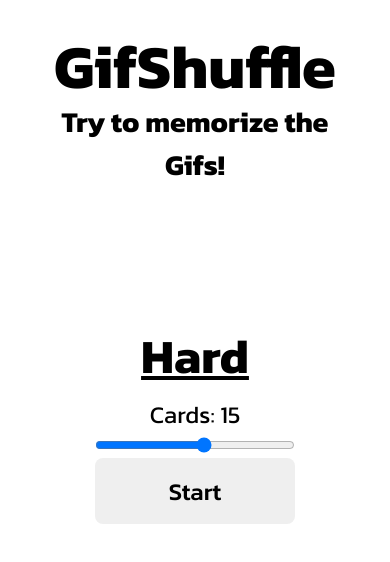
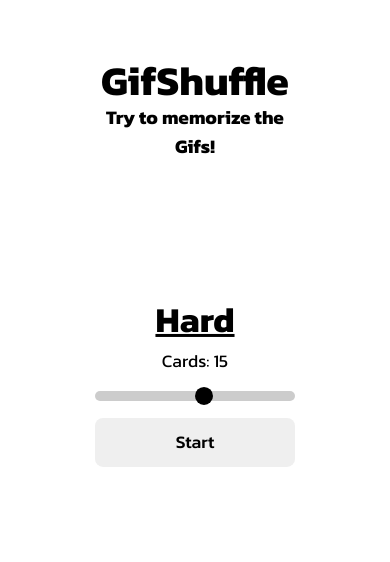
Before and after one commit to freddster14/Gif-Memory-Game, a React (Vite) app: page / in a window 390 px wide. Shown: the top 562 px of the page. Built offline with nearby package versions, Linux system fonts and the light colour scheme.

Commit message:
update: fix fuction score, styled: win screen, menu, and added more responsive

```diff
--- a/src/App.css
+++ b/src/App.css
@@ -3,14 +3,17 @@
   text-align: center;
   display: grid;
   margin: 0px auto;
-  align-items: center;
+  margin-top: 1vh;
+  padding: 0px 15px;
+  row-gap: 30px;
   grid-template-columns: repeat(3, 1fr);
-  grid-template-rows: 115px 1fr;
+  align-self: flex-start;
+  grid-template-rows: 100px 1fr;
 }
 
 .title{
   position: absolute;
-  margin: 0px auto;
+  margin: auto;
   grid-column: 1/-1;
   cursor: pointer;
   width: fit-content;
@@ -21,9 +24,28 @@
   font-size: 1.2em;
 }
 
-.title h1 {
-}
 
 .return-text {
   display: none;
 }
+
+@media screen and (max-width: 750px) {
+  #root{
+    row-gap: 10px;
+  }
+
+  .title{
+    font-size: 1em;
+  }
+
+}
+
+@media screen and (max-width: 500px) {
+  #root{
+    row-gap: 0px;
+  }
+  .title{
+    font-size: 0.8em;
+  }
+
+}
--- a/src/components/Game.jsx
+++ b/src/components/Game.jsx
@@ -13,7 +13,6 @@ function StartGame({range, score, setScore}) {
                 if(response.ok) {
                     return response.json()
                 }
-                console.log(response)
                 throw new Error('Unable to load! Try again in the next hour.')
             })
             .then(json => setData(json))
@@ -43,7 +42,6 @@ function Game({ range, data, score, setScore}) {
     const cards = shuffle(data.data)
     let name = null;
     let current = []
-
     //Mixes gifs
     function shuffle(array) {
         let currentIndex = array.length;
@@ -63,11 +61,14 @@ function Game({ range, data, score, setScore}) {
             setScore({...score, score: 0})
             setMemory([])
         } else {
-            setScore({...score, score: score.score + 1})
+            const newScore = score.score + 1
+            setScore(
+                (newScore > score.highScore
+                    ? {score: newScore, highScore: newScore}
+                    : {...score, score: newScore}
+                )
+            )
             setMemory([...memory, e.id])
-            if(score.score + 1 > score.highScore) {
-                setScore({...score, highScore: score.score})
-            }
         }
     }
     //Waits for all gifs to be loaded to display
@@ -88,8 +89,6 @@ function Game({ range, data, score, setScore}) {
             }
         }
     }
-
-
     // GIF Class Name
     if(range < 10) {
         name = "gif gif-l"
@@ -98,7 +97,6 @@ function Game({ range, data, score, setScore}) {
     } else {
         name = "gif gif-s"
     }
-
 
     return (
         <>
@@ -127,8 +125,4 @@ function Game({ range, data, score, setScore}) {
 };
 
 
-
-
-
-
 export default StartGame;
--- a/src/components/Score.jsx
+++ b/src/components/Score.jsx
@@ -6,9 +6,9 @@ function Score({
     range,
     setScore,
 }) {
-
-    if(range === highScore){
-        document.querySelector('.win-screen').style.display = "flex"
+    if(+range === highScore){
+        document.querySelector('.win-screen').style.display = "flex";
+        console.log(document.querySelectorAll('.gif'))
     }
 
     function tryAgain() {
--- a/src/index.css
+++ b/src/index.css
@@ -30,6 +30,7 @@ button {
   font-weight: 500;
   font-family: inherit;
   cursor: pointer;
+  color: rgb(0, 0, 0);
   transition: border-color 0.25s;
 }
 button:hover {
--- a/src/styles/Game.css
+++ b/src/styles/Game.css
@@ -45,6 +45,7 @@
 .game{
     display: none;
     grid-column: 1/-1;
+    height: fit-content;
 }
 
 .card-container {
@@ -53,7 +54,6 @@
     align-items: center;
     flex-wrap: wrap;
     gap: 10px;
-    padding: 15px;
 }
 
 .gif {
@@ -84,10 +84,18 @@
     max-width: 450px;
 }
 
-/* For smaller screens */
-@media screen and (max-width: 1000px) {
-    .container {
-        justify-content: center;
+
+
+@media screen and (max-width: 750px) {
+    .gif{
+        flex: 1 1 120px;
+        max-width: 350px;
     }
+}
 
+@media screen and (max-width: 500px) {
+    .gif{
+        flex: 1 80px;
+        max-width: 200px;
+    }
 }
--- a/src/styles/Menu.css
+++ b/src/styles/Menu.css
@@ -1,13 +1,59 @@
 .main-menu {
     display: flex;
     flex-direction: column;
-    gap: 5px;
+    position: absolute;
+    left: 50%;
+    top: 45%;
+    transform: translate(-50%, -50%);
+    gap: 2px;
     font-size: 1.5em;
     grid-column: 1/-1;
-    width: 200px;
+    width: 250px;
 }
 
 .difficulty{
     font-size: 2em;
     text-decoration: underline;
 }
+
+.slider{
+    margin: 15px 0px;
+    -webkit-appearance: none;
+    appearance: none;
+    width: 100%;
+    cursor: pointer;
+    outline: none;
+    border-radius: 15px;
+    height: 10px;
+    background: #ccc;
+}
+
+
+
+.slider::-webkit-slider-thumb {
+    -webkit-appearance: none;
+    height: 18px;
+    width: 18px;
+    background-color: rgb(0, 0, 0);
+    border-radius: 50%;
+    border: none;
+    transition: .2s ease-in-out;
+}
+
+
+.slider::-webkit-slider-thumb:hover {
+    box-shadow: 0 0 0 8px rgba(0, 0, 0, 0.1)
+}
+.slider:active::-webkit-slider-thumb {
+    box-shadow: 0 0 0 13px rgba(0, 0, 0, 0.2)
+}
+.slider:focus::-webkit-slider-thumb {
+    box-shadow: 0 0 0 13px rgba(0, 0, 0, 0.2)
+}
+
+@media screen and (max-width:500px) {
+    .main-menu{
+        font-size: 1.1em;
+        width: 200px;
+    }
+}
--- a/src/styles/Score.css
+++ b/src/styles/Score.css
@@ -2,25 +2,62 @@
     display: none;
     justify-content: end;
     align-items: center;
-    padding: 15px;
     font-size: 3em;
-    gap: 100px;
+    gap: 80px;
     grid-column: 2/4;
     grid-row: 1/1;
 }
 
 .win-screen{
     display: none;
+    position: absolute;
+    width: 90%;
+    left: 50%;
+    top: 50%;
+    transform: translate(-50%, -50%);
     flex-direction: column;
     gap: 3px;
+    z-index: 1;
     font-size: 1.2em;
 }
 
+.win-screen:before{
+    content: '';
+    background-color: rgba(153, 153, 153, 0.918);
+    position: fixed;
+    width: 100vw;
+    height: 100vh;
+    left: 50%;
+    top: 50%;
+    transform: translate(-50%, -50%);
+}
 
 
+.win-screen p, .win-screen h1 {
+    z-index: 1;
+}
 .win-screen div {
     display: flex;
     justify-content: center;
     gap: 17px;
+    z-index: 1;
     margin-top: 10px;
 }
+
+@media screen and (max-width: 750px) {
+    .score-board{
+        flex-direction: column-reverse;
+        justify-content: center;
+        align-items: end;
+        font-size: 2em;
+        gap: 5px;
+    }
+}
+
+@media screen and (max-width: 500px) {
+    .score-board{
+
+        font-size: 1.3em;
+        gap: 5px;
+    }
+}
```
